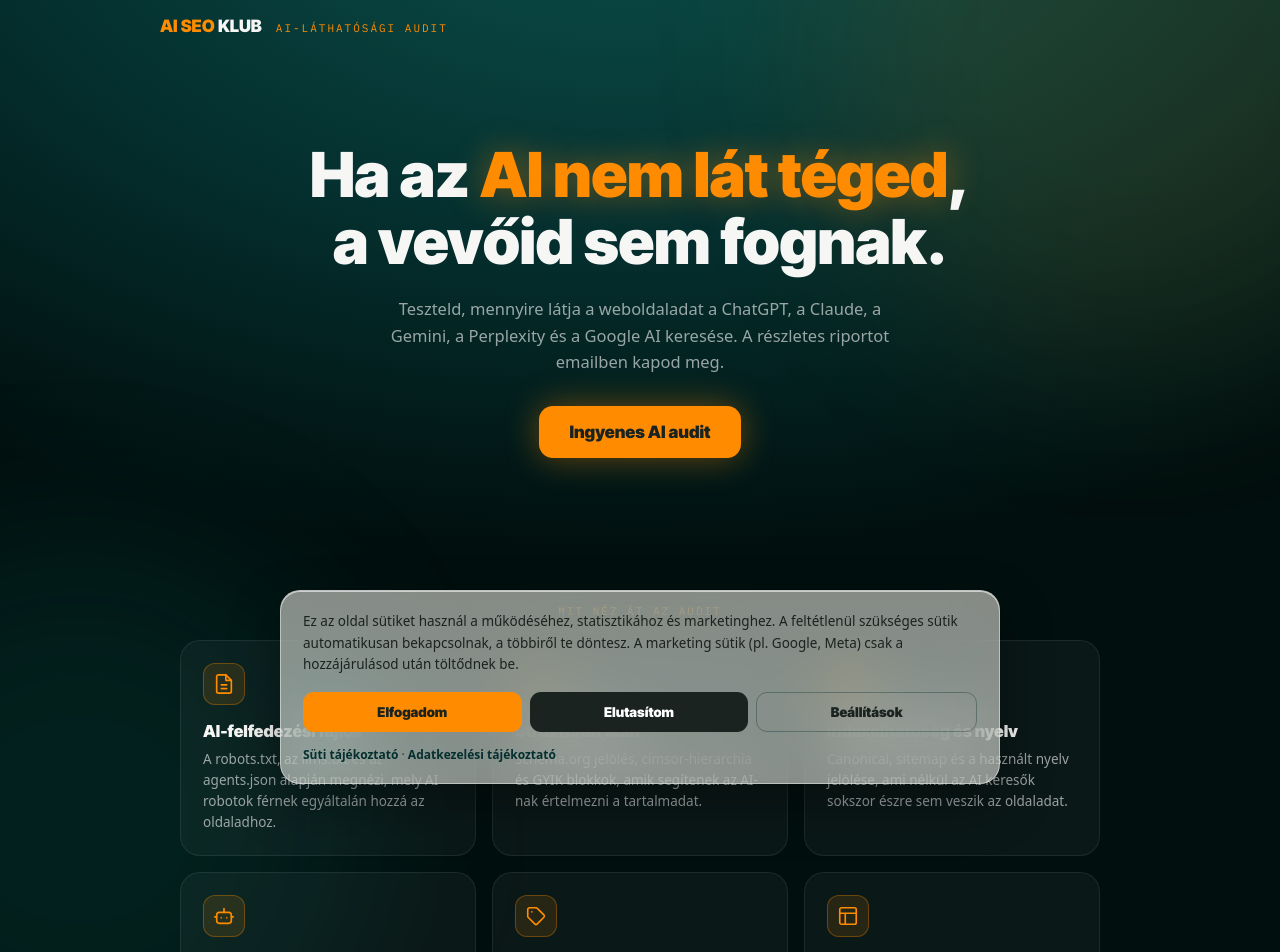
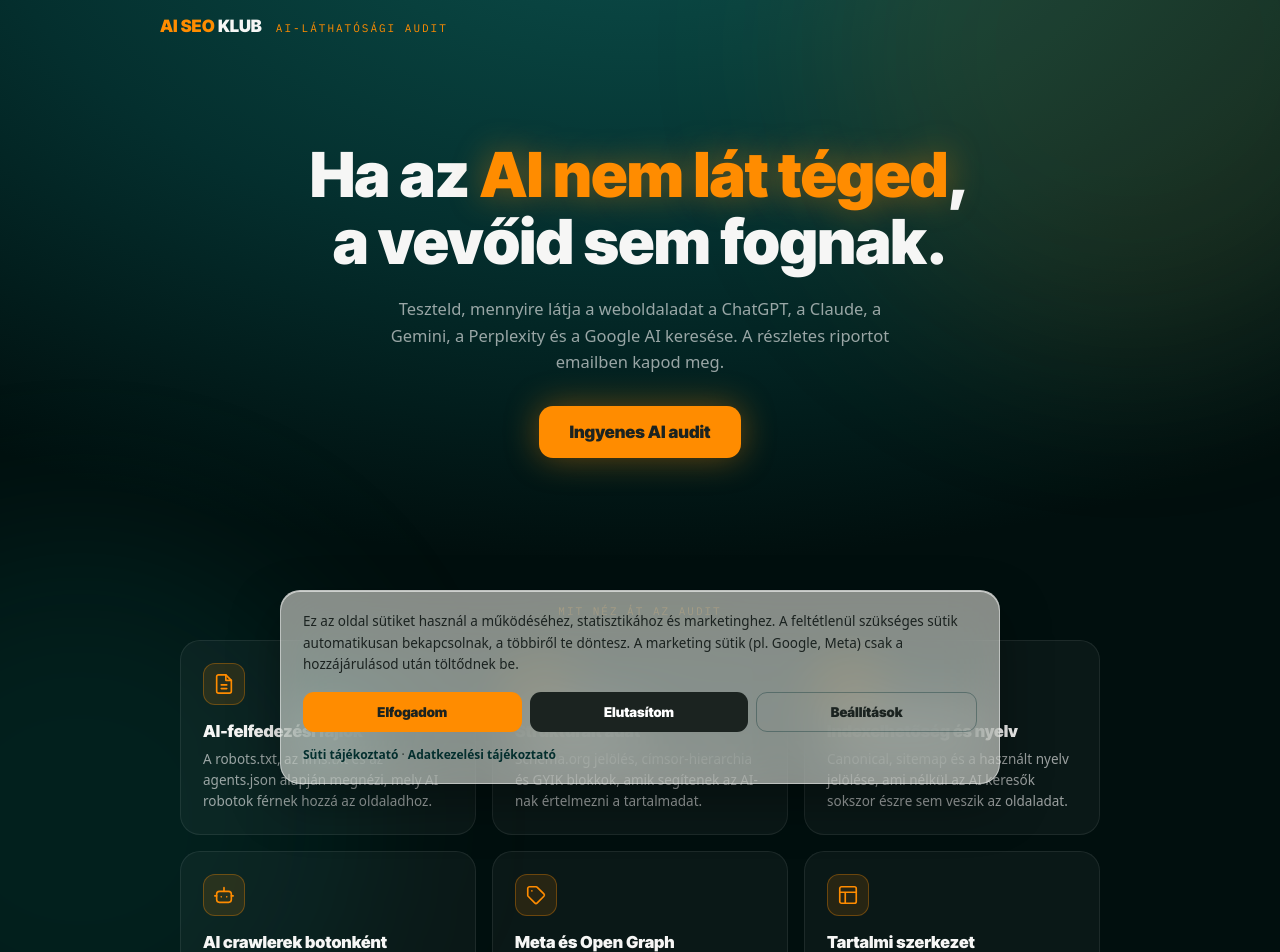
Before and after one commit to danielberndt-ai/aiseoklub, a Next.js app: page / in a window 1280 px wide. Shown: the top 952 px of the page. Built offline with nearby package versions, Linux system fonts and the light colour scheme.

Commit message:
AI-felfedezesi fajlok kartya szoveg roviditese

```diff
--- a/components/AuditClient.jsx
+++ b/components/AuditClient.jsx
@@ -812,7 +812,7 @@ const AUDIT_FEATURES = [
   {
     icon: IconFiles,
     title: "AI-felfedezési fájlok",
-    desc: "A robots.txt, az llms.txt és az agents.json alapján megnézi, mely AI robotok férnek egyáltalán hozzá az oldaladhoz.",
+    desc: "A robots.txt, az llms.txt és az agents.json alapján megnézi, mely AI robotok férnek hozzá az oldaladhoz.",
   },
   {
     icon: IconCode,
```
